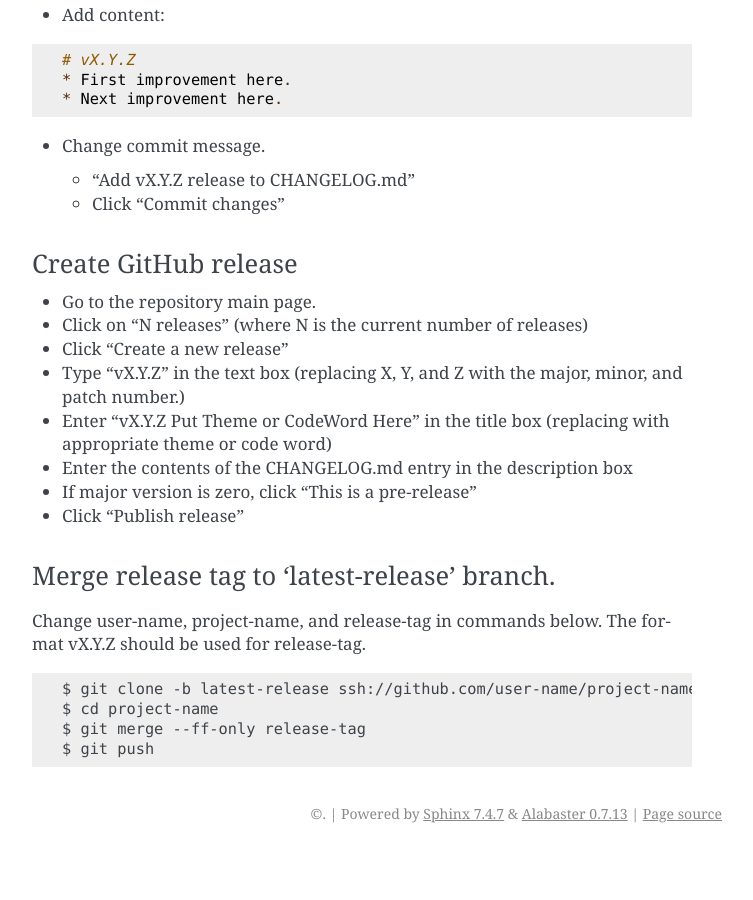
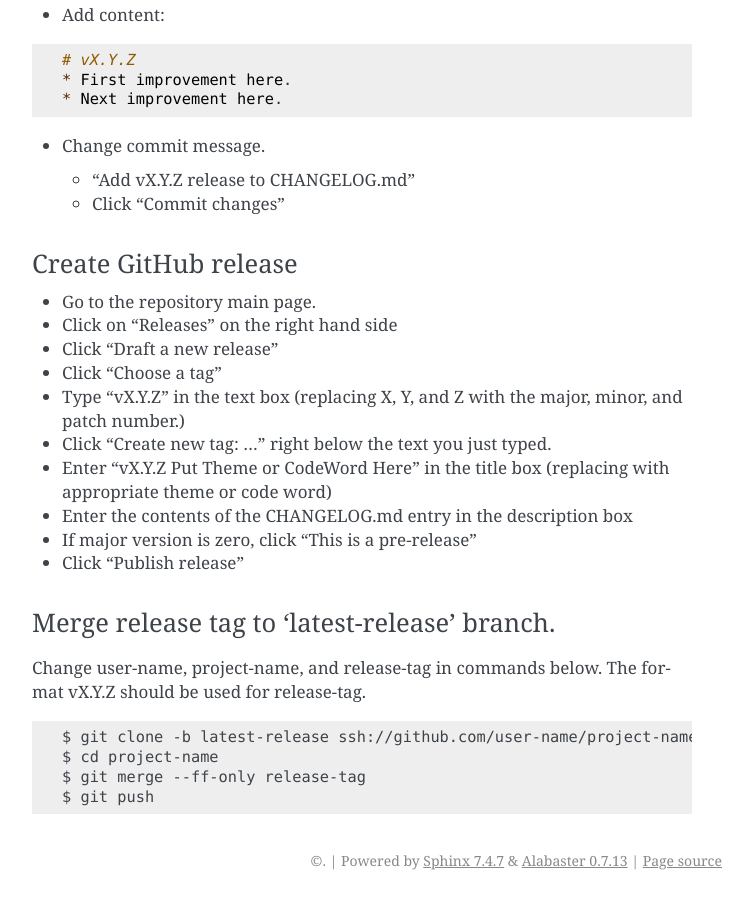
Before and after one commit to ironmeld/markdown-publishing-guide, a Sphinx documentation site: the page built from docs/markdown-publishing-guide.md, in a window 1280 px wide and 900 px high, scrolled down 7984 px. Shown: the whole window, without its empty margins (388-1141 px from the left). Built offline with Sphinx 7.4.7, drawn with Linux system fonts in a browser that asks for light colours; before the commit the page ends 8837 px from its top, so only the background shows below that.

Commit message:
Update github release instructions to match UI changes.

```diff
--- a/docs/markdown-publishing-guide.md
+++ b/docs/markdown-publishing-guide.md
@@ -264,7 +264,7 @@ myst_parser
 ## Develop the Next Version
 
 ### Update version on master to indicate version in development
-* Update version at top of docs/*.md to indicate next anticipated version + "-prerelease".
+* Update version at top of docs/\*.md to indicate next anticipated version + "-prerelease".
 * Update version at top of README.md to indicate next anticipated version + "-prerelease".
 
 ### Improve the content
@@ -276,7 +276,7 @@ myst_parser
 Set version number (vX.Y.Z) decided upon for the new release in file headers.
 
 * Update top of README.md
-* Update docs/*.md
+* Update docs/\*.md
 
 ### Edit CHANGELOG.md to include vX.Y.Z description
 * Go to the repository main page.
@@ -295,9 +295,11 @@ Set version number (vX.Y.Z) decided upon for the new release in file headers.
 
 ### Create GitHub release
 * Go to the repository main page.
-* Click on "N releases" (where N is the current number of releases)
-* Click "Create a new release"
+* Click on "Releases" on the right hand side
+* Click "Draft a new release"
+* Click "Choose a tag"
 * Type "vX.Y.Z" in the text box (replacing X, Y, and Z with the major, minor, and patch number.)
+* Click "Create new tag: ..." right below the text you just typed.
 * Enter "vX.Y.Z Put Theme or CodeWord Here" in the title box (replacing with appropriate theme or code word)
 * Enter the contents of the CHANGELOG.md entry in the description box
 * If major version is zero, click "This is a pre-release"
```
